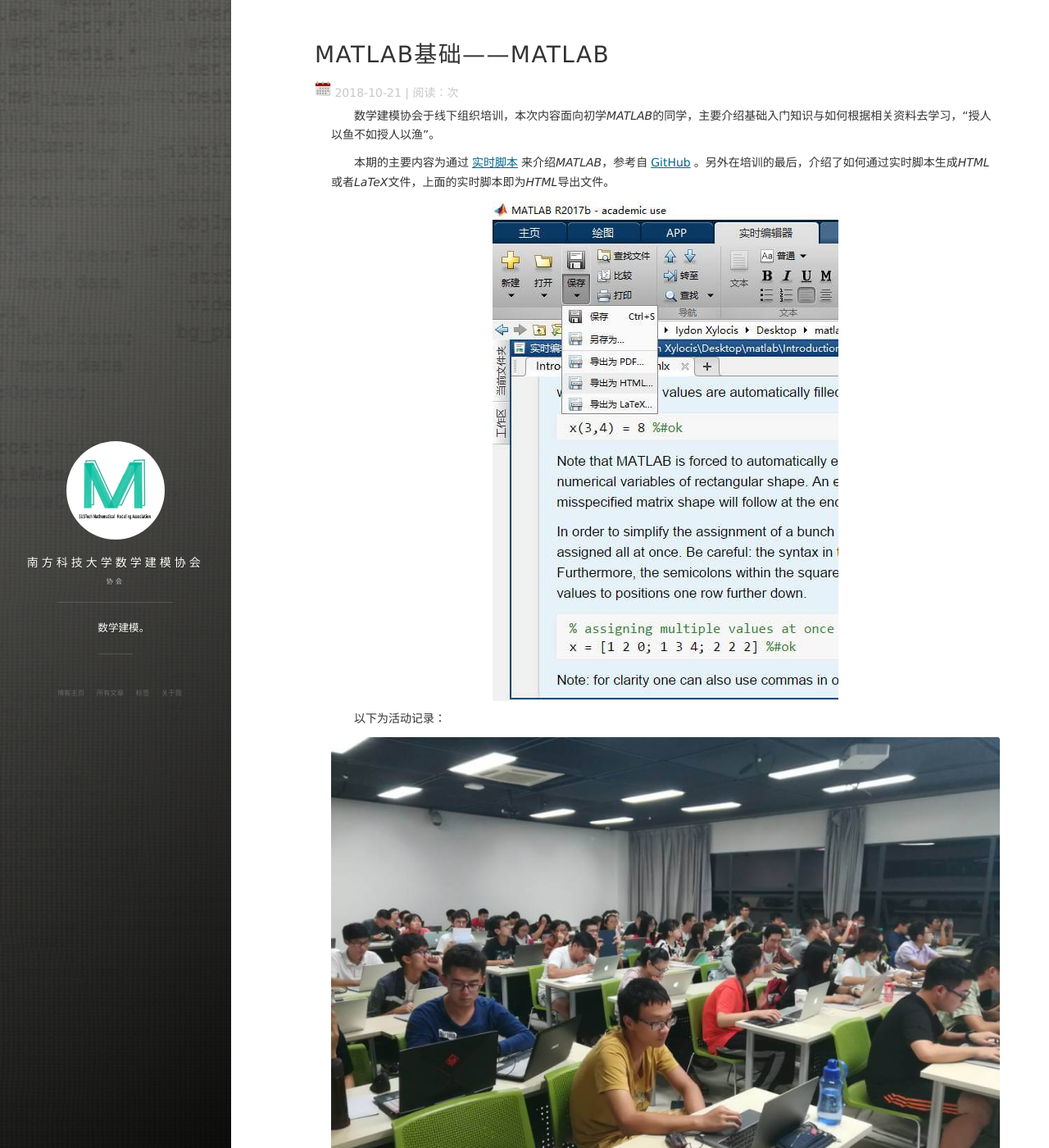
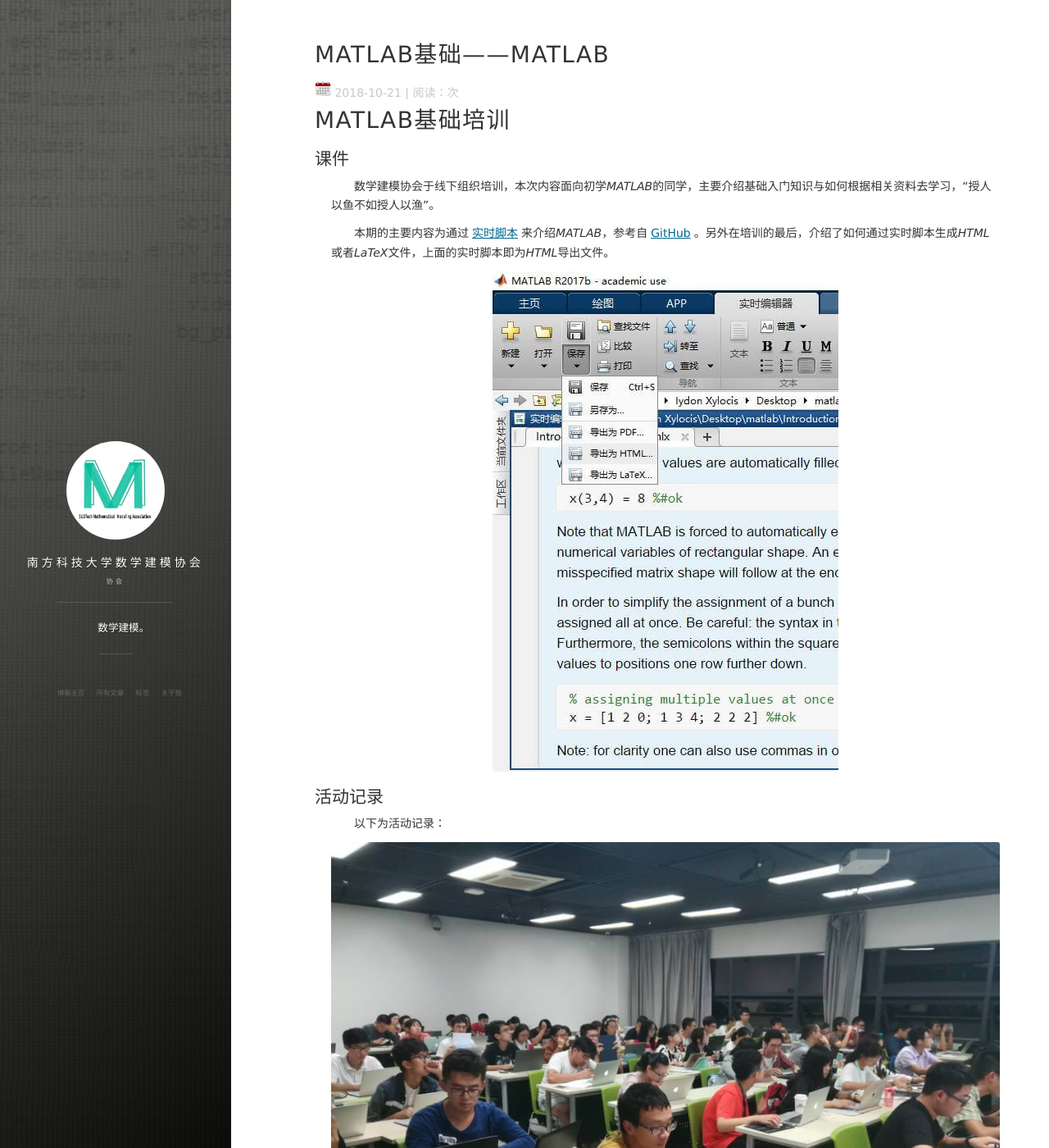
Before and after one commit to SUSTech-MMA/sustech-mma.github.io, a Jekyll site: the page built from _posts/2018-10-21-MATLAB_Base——MATLAB.md, in a window 1280 px wide and 1400 px high. Shown: the whole window at 82% size. Built offline with Jekyll 4.4.1, drawn with Linux system fonts in a browser that asks for light colours; nearby versions of some CDN libraries; comment, search, counter and statistics services are not loaded.

Commit message:
add title and subtitle
MATLAB Base

```diff
--- a/_posts/2018-10-21-MATLAB_Base——MATLAB.md
+++ b/_posts/2018-10-21-MATLAB_Base——MATLAB.md
@@ -6,11 +6,17 @@
 tag: MATLAB
 ---
 
+# MATLAB基础培训
+
+## 课件
+
 &emsp;&emsp;数学建模协会于线下组织培训，本次内容面向初学*MATLAB*的同学，主要介绍基础入门知识与如何根据相关资料去学习，“授人以鱼不如授人以渔”。
 
 &emsp;&emsp;本期的主要内容为通过[实时脚本](/html/2018-10-21-intro.html)来介绍*MATLAB*，参考自[GitHub](https://github.com/cgroll/mff)。另外在培训的最后，介绍了如何通过实时脚本生成*HTML*或者*LaTeX*文件，上面的实时脚本即为*HTML*导出文件。
 
 ![](/images/posts/2018-10-21-intro-1.jpg)
+
+## 活动记录
 
 &emsp;&emsp;以下为活动记录：
 
```
Also changed, not shown: _posts/2018-10-15-MATLAB&Python——Python.md (+1 -1 lines).
